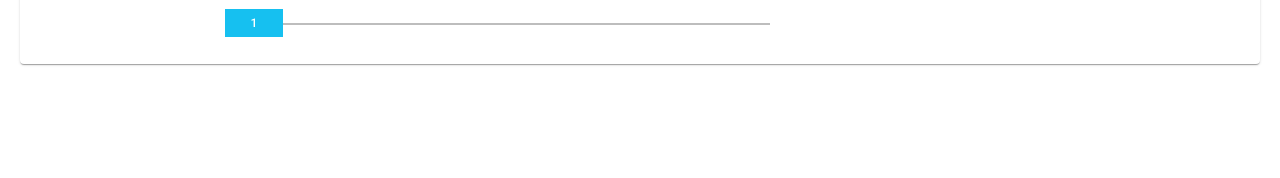
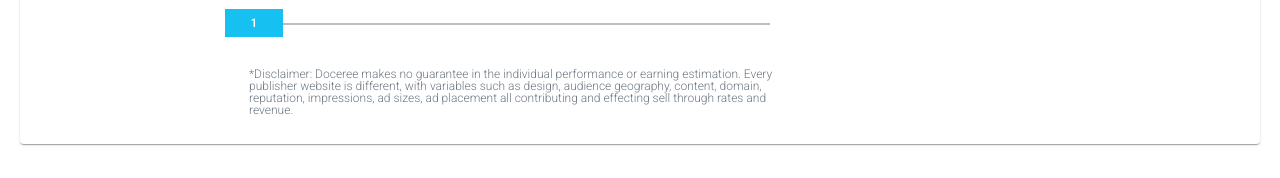
Before and after one commit to amrit991/earnings-calc, an Angular app: page / in a window 1280 px wide. Shown: the part 469-647 px from the top of the page. Built offline with nearby package versions, Linux system fonts and the light colour scheme; what ng-circle-progress would draw is missing.

Commit message:
close match

```diff
--- a/src/app/app.component.html
+++ b/src/app/app.component.html
@@ -115,6 +115,18 @@
                 [value]="totalSlots" (change)="somethingChanged()">
               </mat-slider>
             </div>
+            <div style="width: 535px;">
+                <p style="text-align:start;
+                font-size: 12px;
+                letter-spacing: 0px;
+                line-height: 12px;
+                font-weight: 200;
+                color: #6d7783;">
+                  *Disclaimer: Doceree makes no guarantee in the individual performance or earning estimation.
+                  Every publisher website is different, with variables such as design, audience geography, content, domain, reputation,
+                  impressions, ad sizes, ad placement all contributing and effecting sell through rates and revenue.
+                </p>
+            </div>
           </div>
 
 
```
